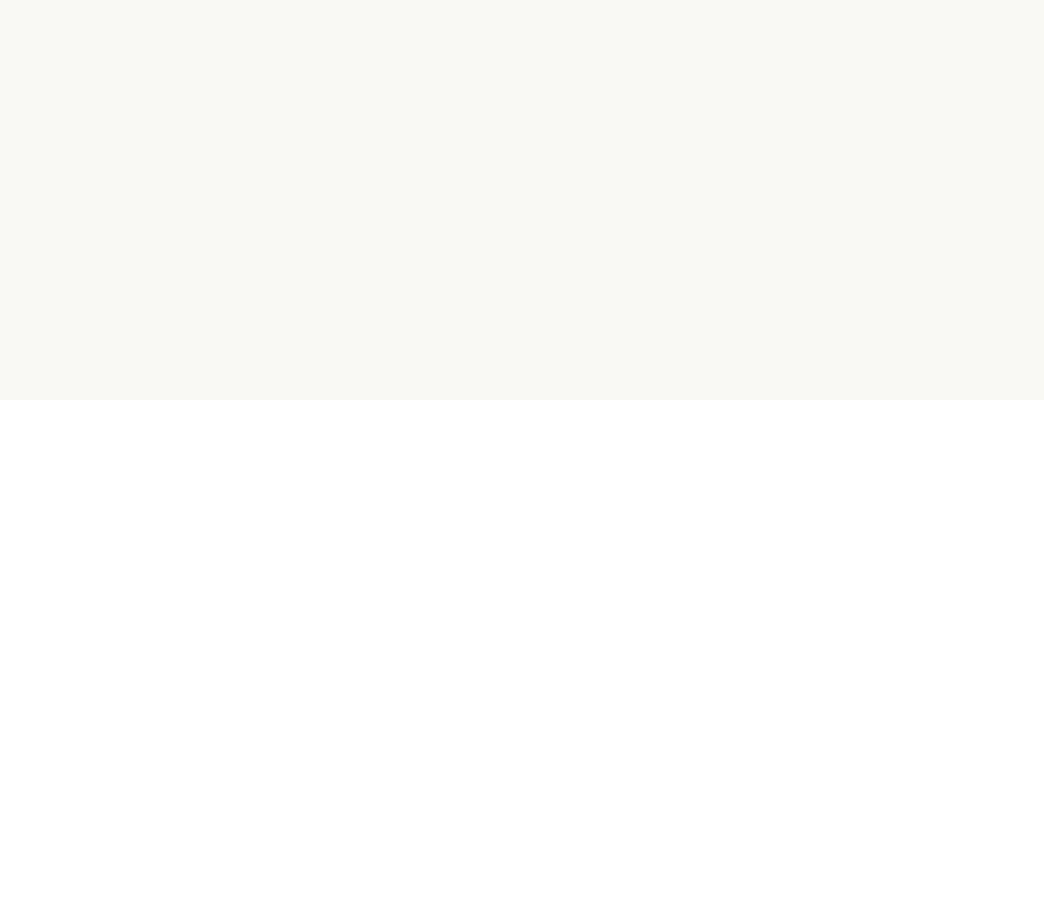
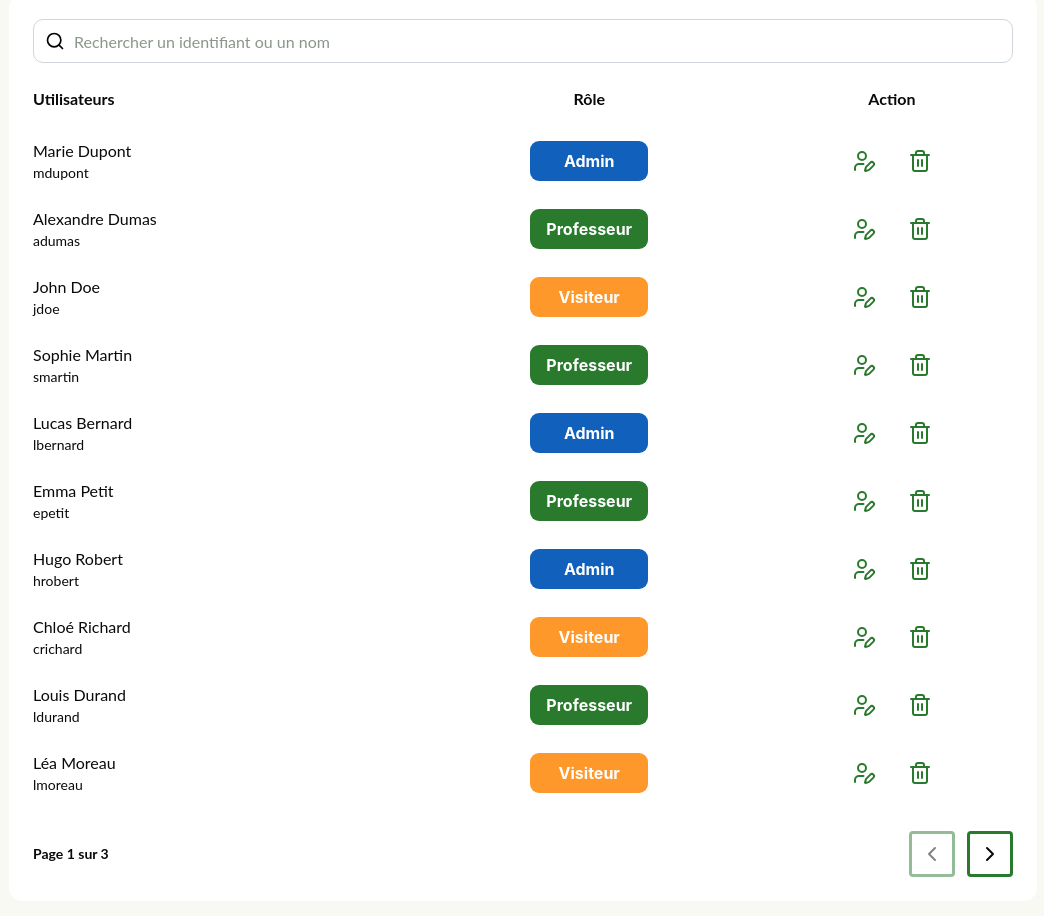
Before and after one commit to Linkaly31/SAE_Outix, a Next.js app in the folder outix/: page /administration in a window 1280 px wide. Shown: the part 400-1316 px from the top of the page, without its empty margins (117-1161 px from the left). Before the commit the page ends 800 px from the top, so only its background shows below. Built offline with nearby package versions, Linux system fonts and the light colour scheme.

Commit message:
Feat : Add table of users & button component modifications

```diff
--- a/outix/src/app/administration/page.tsx
+++ b/outix/src/app/administration/page.tsx
@@ -2,6 +2,7 @@ import { AdminHeader } from "@/components/ui/adminHeader"
 import { NavInfo } from "@/components/ui/navInfo"
 import { StatCard } from "@/components/ui/statCard"
 import { StackingContainer } from "@/components/ui/stackingContainer"
+import { UserList } from "@/components/ui/userList"
 import { UserRoundPlus, Users, IdCard, GraduationCap } from "lucide-react"
 
 export default function AdministrationPage() {
@@ -18,11 +19,17 @@ export default function AdministrationPage() {
       />
 
       <StackingContainer>
-        {/* Update the StatCard components with real data later */}
-        <div className="flex flex-wrap items-center justify-center gap-4 px-4 md:gap-6 xl:gap-20">
-          <StatCard Icon={Users} color="#1060BC" value={3} label="Comptes" />
-          <StatCard Icon={IdCard} color="#B86A00" value={1} label="Visiteurs" />
-          <StatCard Icon={GraduationCap} color="#2A7A2E" value={1} label="Professeurs" />
+        <div className="mx-auto w-full max-w-[1060px] px-4 pb-10">
+          {/* Update the StatCard components with real data later */}
+          <div className="flex flex-wrap items-center justify-center gap-4 xl:justify-between">
+            <StatCard Icon={Users} color="#1060BC" value={3} label="Comptes" />
+            <StatCard Icon={IdCard} color="#B86A00" value={1} label="Visiteurs" />
+            <StatCard Icon={GraduationCap} color="#2A7A2E" value={1} label="Professeurs" />
+          </div>
+
+          <div className="mt-10">
+            <UserList />
+          </div>
         </div>
       </StackingContainer>
     </main>
--- a/outix/src/components/ui/button.tsx
+++ b/outix/src/components/ui/button.tsx
@@ -53,27 +53,20 @@ const buttonVariants = cva(
           "hover:brightness-90",
         ],
 
-        // Add element buttons (maybe delete later)
-        "add-text": [
-          "bg-add-text text-black",
-          "font-body font-normal text-sm sm:text-base",
-          "hover:brightness-95",
+        // Button rôle
+        admin: [
+          "bg-[#1060BC] text-white",
+          "font-button font-bold text-sm sm:text-base",
         ],
-        "add-image": [
-          "bg-add-image text-black",
-          "font-body font-normal text-sm sm:text-base",
-          "hover:brightness-95",
+        teacher: [
+          "bg-[#2A7A2E] text-white",
+          "font-button font-bold text-sm sm:text-base",
         ],
-        "add-sound": [
-          "bg-add-sound text-black",
-          "font-body font-normal text-sm sm:text-base",
-          "hover:brightness-95",
+        visitor: [
+          "bg-[#FE982B] text-white",
+          "font-button font-bold text-sm sm:text-base",
         ],
-        "add-video": [
-          "bg-add-video text-black",
-          "font-body font-normal text-sm sm:text-base",
-          "hover:brightness-95",
-        ],
+
       },
       size: {
         default: "min-h-9 py-2 gap-1.5 px-2.5 has-data-[icon=inline-end]:pr-2 has-data-[icon=inline-start]:pl-2",
--- /dev/null
+++ b/outix/src/components/ui/userList.tsx
@@ -0,0 +1,134 @@
+"use client"
+
+import { useState } from "react"
+import { Input } from "@/components/ui/input"
+import { Button } from "@/components/ui/button"
+import { Search, Trash2, UserPen, ChevronLeft, ChevronRight } from "lucide-react"
+
+const ACCOUNTS_PER_PAGE = 10
+
+const roleVariants = {
+  Admin: "admin",
+  Professeur: "teacher",
+  Visiteur: "visitor",
+} as const
+
+type Account = {
+  name: string
+  username: string
+  role: keyof typeof roleVariants
+}
+
+// Temporary data, to replace later
+const accounts: Account[] = [
+  { name: "Marie Dupont", username: "mdupont", role: "Admin" },
+  { name: "Alexandre Dumas", username: "adumas", role: "Professeur" },
+  { name: "John Doe", username: "jdoe", role: "Visiteur" },
+  { name: "Sophie Martin", username: "smartin", role: "Professeur" },
+  { name: "Lucas Bernard", username: "lbernard", role: "Admin" },
+  { name: "Emma Petit", username: "epetit", role: "Professeur" },
+  { name: "Hugo Robert", username: "hrobert", role: "Admin" },
+  { name: "Chloé Richard", username: "crichard", role: "Visiteur" },
+  { name: "Louis Durand", username: "ldurand", role: "Professeur" },
+  { name: "Léa Moreau", username: "lmoreau", role: "Visiteur" },
+  { name: "Nathan Simon", username: "nsimon", role: "Professeur" },
+  { name: "Manon Laurent", username: "mlaurent", role: "Visiteur" },
+  { name: "Thomas Lefebvre", username: "tlefebvre", role: "Admin" },
+  { name: "Camille Michel", username: "cmichel", role: "Visiteur" },
+  { name: "Enzo Garcia", username: "egarcia", role: "Professeur" },
+  { name: "Inès David", username: "ides", role: "Visiteur" },
+  { name: "Jules Bertrand", username: "jbertrand", role: "Professeur" },
+  { name: "Sarah Roux", username: "sroux", role: "Visiteur" },
+  { name: "Maxime Vincent", username: "mvincent", role: "Admin" },
+  { name: "Laura Fournier", username: "lfournier", role: "Professeur" },
+  { name: "Paul Morel", username: "pmorel", role: "Visiteur" },
+  { name: "Julie Girard", username: "jgirard", role: "Professeur" },
+  { name: "Antoine Andre", username: "aandre", role: "Visiteur" },
+  { name: "Clara Lefevre", username: "clefevre", role: "Professeur" },
+  { name: "Mathis Mercier", username: "mmercier", role: "Visiteur" },
+]
+
+export function UserList() {
+  const [page, setPage] = useState(1)
+
+  const totalPages = Math.ceil(accounts.length / ACCOUNTS_PER_PAGE)
+  const start = (page - 1) * ACCOUNTS_PER_PAGE
+  const pageAccounts = accounts.slice(start, start + ACCOUNTS_PER_PAGE)
+
+  return (
+    <div className="rounded-xl bg-white p-6">
+      <Input
+        type="search"
+        icon={<Search size={20} />}
+        placeholder="Rechercher un identifiant ou un nom"
+        aria-label="Rechercher"
+        className="h-11"
+      />
+
+      {/* See later for the responsive design */}
+      <div className="mt-6">
+        <table className="w-full text-left font-body">
+          <thead>
+            <tr>
+              <th className="pb-4 font-bold">Utilisateurs</th>
+              <th className="pb-4 text-center font-bold">Rôle</th>
+              <th className="pb-4 text-center font-bold">Action</th>
+            </tr>
+          </thead>
+          <tbody>
+            {pageAccounts.map(({ name, username, role }) => (
+              <tr key={username}>
+                <td className="py-3">
+                  <p>{name}</p>
+                  <p className="text-sm">{username}</p>
+                </td>
+                <td className="py-3 text-center">
+                  <Button variant={roleVariants[role]} className="w-30">
+                    {role}
+                  </Button>
+                </td>
+                <td className="py-3">
+                  <div className="flex justify-center gap-8 text-[#2A7A2E]">
+                    <button type="button">
+                      <UserPen />
+                    </button>
+                    <button type="button">
+                      <Trash2 />
+                    </button>
+                  </div>
+                </td>
+              </tr>
+            ))}
+          </tbody>
+        </table>
+      </div>
+
+      <div className="mt-6 flex items-center justify-between font-body">
+        <p className="text-sm font-bold">
+          Page {page} sur {totalPages}
+        </p>
+
+        <div className="flex gap-3">
+          <button
+            type="button"
+            aria-label="Page précédente"
+            onClick={() => setPage((p) => p - 1)}
+            disabled={page === 1}
+            className="rounded border-3 border-[#2A7A2E] p-2 disabled:opacity-50"
+          >
+            <ChevronLeft />
+          </button>
+          <button
+            type="button"
+            aria-label="Page suivante"
+            onClick={() => setPage((p) => p + 1)}
+            disabled={page === totalPages}
+            className="rounded border-3 border-[#2A7A2E] p-2 disabled:opacity-50"
+          >
+            <ChevronRight />
+          </button>
+        </div>
+      </div>
+    </div>
+  )
+}
```
